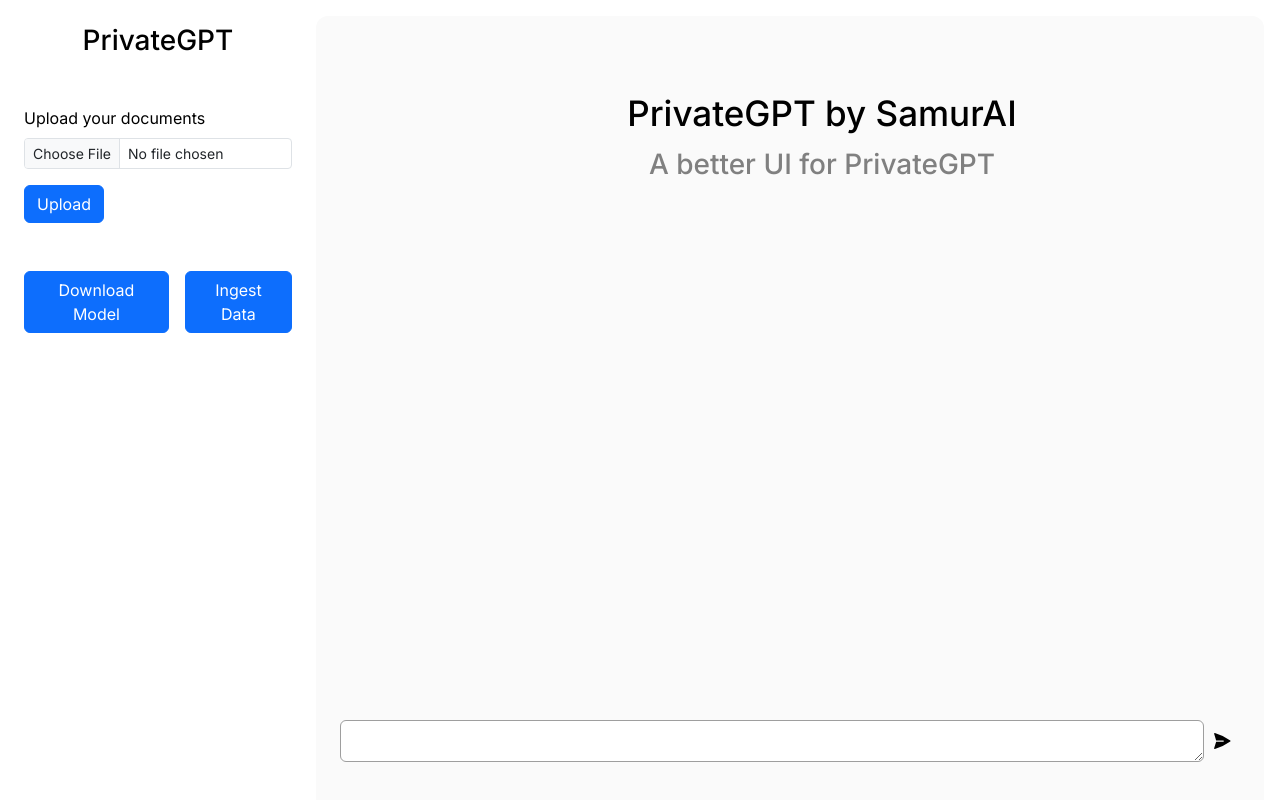
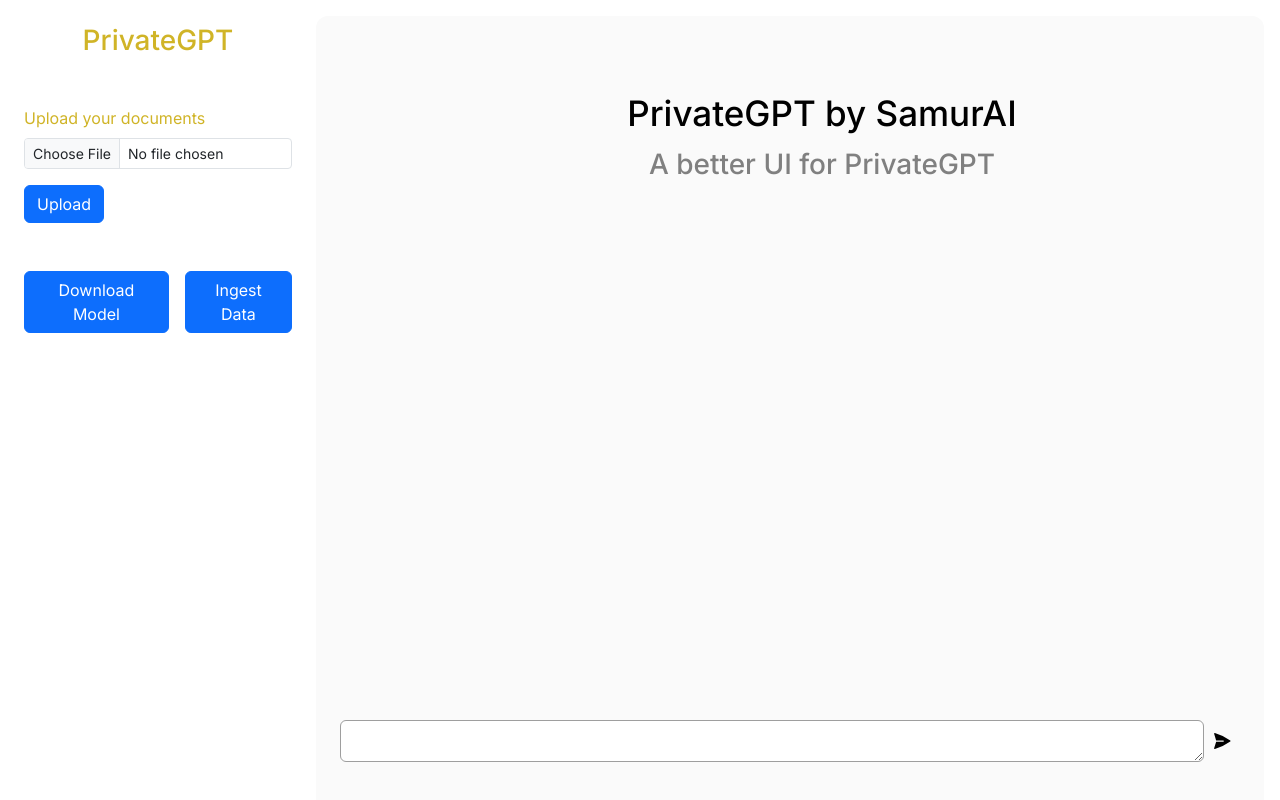
Before and after one commit to SamurAIGPT/EmbedAI, a Next.js app in the folder client/: page / in a window 1280 px wide. Built offline with nearby package versions, Linux system fonts and the light colour scheme.

Commit message:
I change the color of body black to yellow

```diff
--- a/client/styles/globals.css
+++ b/client/styles/globals.css
@@ -11,7 +11,7 @@
 }
 
 body {
-  color: rgb(0, 0, 0) !important;
+  color: rgb(208, 180, 39) !important;
   background: #ffffff  !important;
 }
 
```
